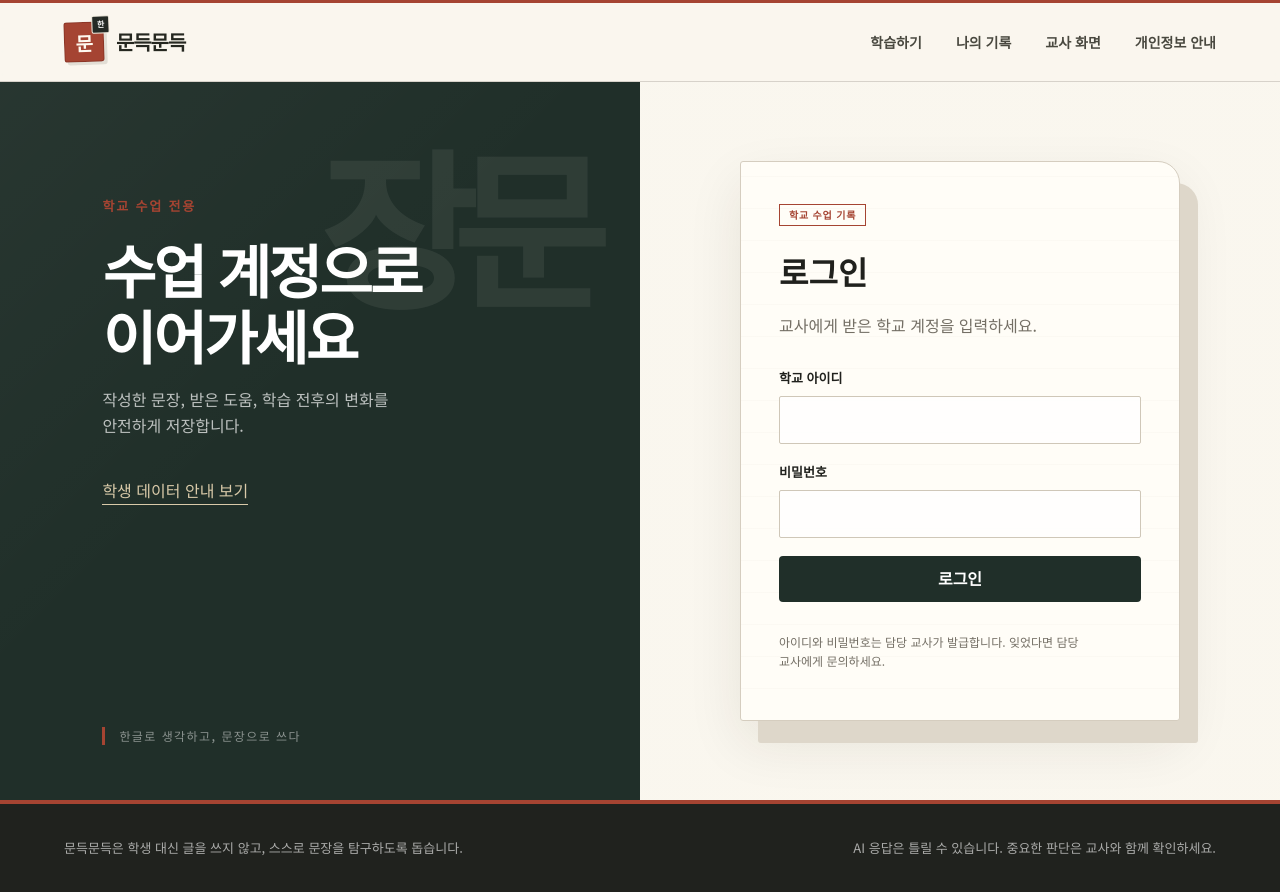
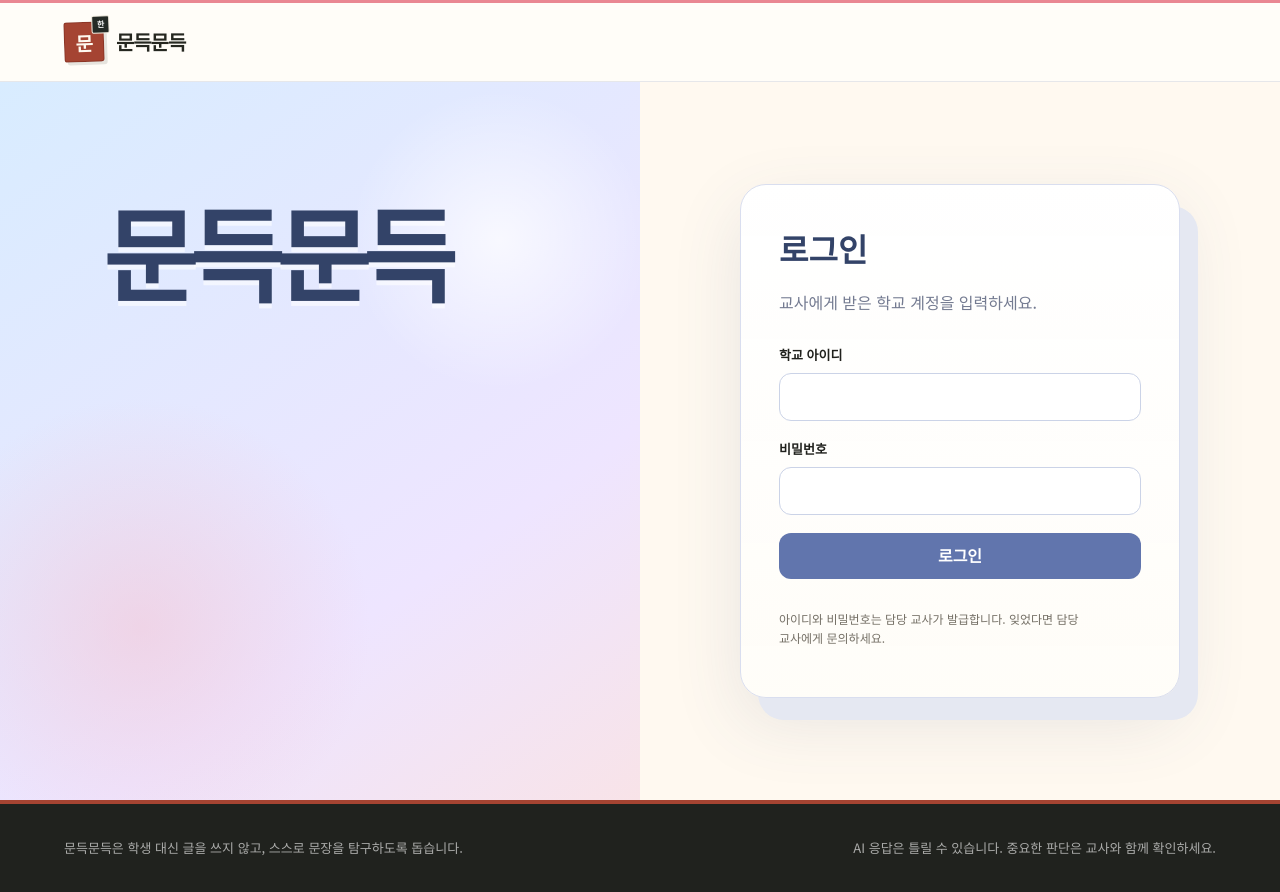
Before and after one commit to tmvlem779/writing, a Next.js app: page /login in a window 1280 px wide. Built offline with nearby package versions, Linux system fonts and the light colour scheme.

Commit message:
style: brighten and simplify login

```diff
--- a/src/app/layout.tsx
+++ b/src/app/layout.tsx
@@ -1,5 +1,4 @@
 import type { Metadata } from "next";
-import Link from "next/link";
 import { Noto_Sans_KR } from "next/font/google";
 import { BrandLogo } from "@/components/brand-logo";
 import { PasswordSetupSessionRedirect } from "@/components/password-setup-session-redirect";
@@ -23,12 +22,6 @@ export default function RootLayout({ children }: Readonly<{ children: React.Reac
         <PasswordSetupSessionRedirect />
         <header className="site-header">
           <BrandLogo className="brand" />
-          <nav aria-label="주요 메뉴">
-            <Link href="/learn">학습하기</Link>
-            <Link href={{ pathname: "/history" }}>나의 기록</Link>
-            <Link href="/teacher">교사 화면</Link>
-            <Link href="/privacy">개인정보 안내</Link>
-          </nav>
         </header>
         <main>{children}</main>
         <footer className="site-footer">
--- a/src/app/login/page.tsx
+++ b/src/app/login/page.tsx
@@ -1,14 +1,10 @@
-import Link from "next/link";
 import { LoginForm } from "@/components/login-form";
 
 export default function LoginPage() {
   return (
     <section className="auth-shell">
       <div className="auth-intro">
-        <span className="eyebrow">학교 수업 전용</span>
-        <h1>수업 계정으로<br />이어가세요</h1>
-        <p>작성한 문장, 받은 도움, 학습 전후의 변화를 안전하게 저장합니다.</p>
-        <Link href="/privacy">학생 데이터 안내 보기</Link>
+        <h1>문득문득</h1>
       </div>
       <div className="auth-card">
         <h2>로그인</h2>
```
Also changed, not shown: src/app/globals.css, 3 other files (tests, documents, lock files or other folders).
